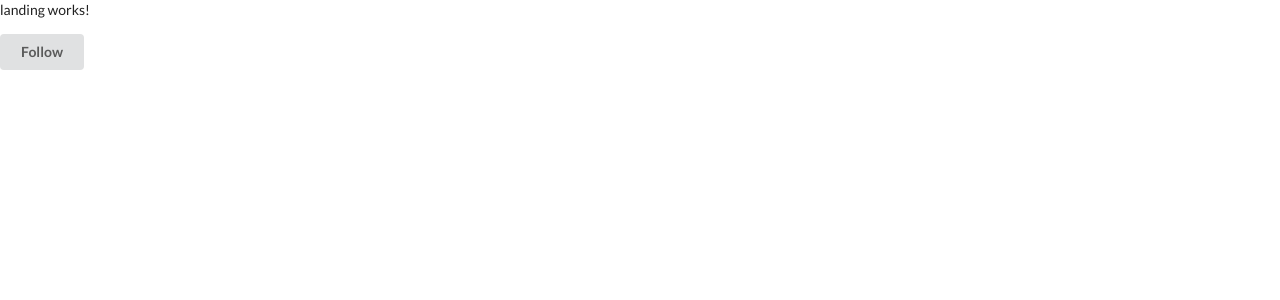
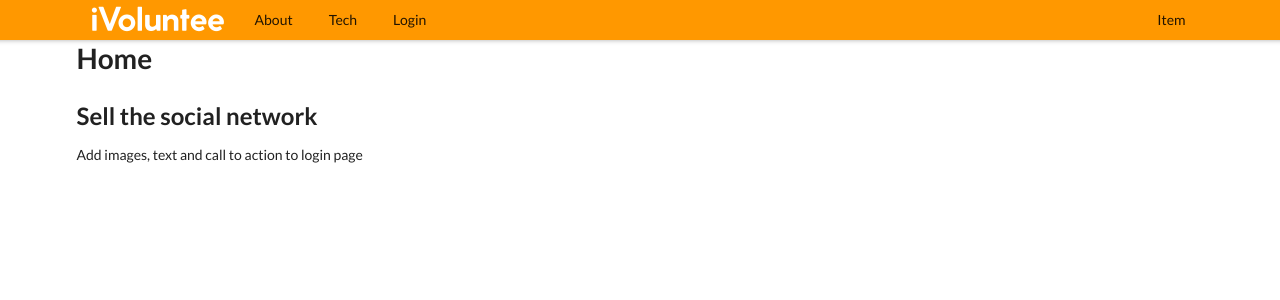
Before and after one commit to pastranakike/ivoluntee, an Angular app: page /landing in a window 1280 px wide. Shown: the top 300 px of the page. Built offline with nearby package versions, Linux system fonts and the light colour scheme.

Commit message:
added outside navbar

```diff
--- a/src/app/app.component.html
+++ b/src/app/app.component.html
@@ -1 +1,3 @@
-<router-outlet></router-outlet>
+<div class="page-container">
+    <router-outlet></router-outlet>
+</div>
--- a/src/app/components/navbar/navbar.component.html
+++ b/src/app/components/navbar/navbar.component.html
@@ -1,4 +1,3 @@
 <nav>
-  <a routerLink="/crisis-center" routerLinkActive="active">Crisis Center</a>
-  <a routerLink="/heroes" routerLinkActive="active">Heroes</a>
+  Inside nav
 </nav>
--- a/src/app/landing/about/about.component.html
+++ b/src/app/landing/about/about.component.html
@@ -1,3 +1,5 @@
-<p>
-  about works!
-</p>
+<app-landing-navbar></app-landing-navbar>
+<div class="ui container">
+    <h1>About us</h1>
+    <p>Write about the hackathon, why we made it</p>
+</div>
--- a/src/app/landing/landing-navbar/landing-navbar.component.css
+++ b/src/app/landing/landing-navbar/landing-navbar.component.css
@@ -0,0 +1,3 @@
+.ui.menu {
+    box-shadow: 0px 0px 5px #00000055;
+}
--- a/src/app/landing/landing-navbar/landing-navbar.component.html
+++ b/src/app/landing/landing-navbar/landing-navbar.component.html
@@ -1,3 +1,19 @@
-<p>
-  landing-navbar works!
-</p>
+<div class="ui secondary menu" style="background-color:#FF9800">
+  <div class="ui container">
+    <a routerLink="/landing" class="item" style="padding:0px">
+      <img src="../../../assets/navbarlogowhitebig.png" alt="logo-white" class="ui item" height="36" style="padding:0px">
+    </a>
+    <a routerLink="/about" routerLinkActive="active" class="item">
+      About
+    </a>
+    <a routerLink="/tech" routerLinkActive="active" class="item">
+      Tech
+    </a>
+    <a routerLink="/login" routerLinkActive="active" class="item">
+      Login
+    </a>
+    <div class="right menu">
+      <a class="item">Item</a>
+    </div>
+  </div>
+</div>
--- a/src/app/landing/landing.component.html
+++ b/src/app/landing/landing.component.html
@@ -1,7 +1,6 @@
-<p>
-  landing works!
-</p>
-
-<button class="ui button">
-  Follow
-</button>
+<app-landing-navbar></app-landing-navbar>
+<div class="ui container">
+    <h1>Home</h1>
+    <h2>Sell the social network</h2>
+    <p>Add images, text and call to action to login page</p>
+</div>
--- a/src/app/landing/login/login.component.html
+++ b/src/app/landing/login/login.component.html
@@ -1,3 +1,5 @@
-<p>
-  login works!
-</p>
+<app-landing-navbar></app-landing-navbar>
+<div class="ui container">
+    <h1>Login</h1>
+    <p>Login buttons for all the social networks</p>
+</div>
--- a/src/app/landing/tech/tech.component.html
+++ b/src/app/landing/tech/tech.component.html
@@ -1,3 +1,5 @@
-<p>
-  tech works!
-</p>
+<app-landing-navbar></app-landing-navbar>
+<div class="ui container">
+    <h1>Tech</h1>
+    <p>Write about what we used to create the hackathon idea</p>
+</div>
--- a/src/index.html
+++ b/src/index.html
@@ -8,7 +8,7 @@
   <link rel="stylesheet" href="https://cdn.jsdelivr.net/npm/semantic-ui@2.2.13/dist/semantic.min.css">
   <script src="https://cdn.jsdelivr.net/npm/semantic-ui@2.2.13/dist/semantic.min.js"></script>
   <meta name="viewport" content="width=device-width, initial-scale=1">
-  <link rel="icon" type="image/x-icon" href="favicon.ico">
+  <link rel="icon" type="image/x-icon" href="assets/logoicon.png">
 </head>
 <body>
   <app-root></app-root>
```
